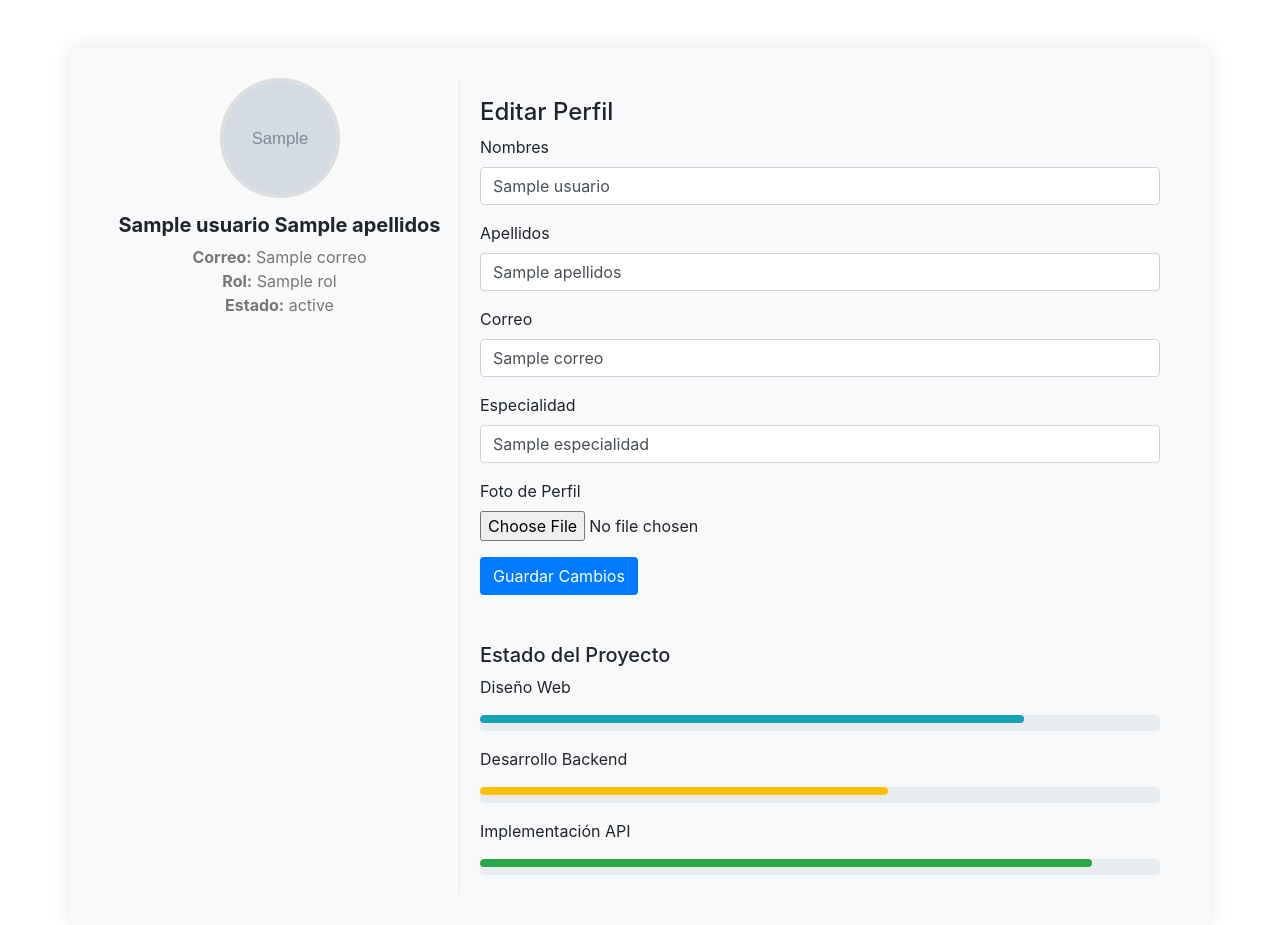
After one commit to julianGPR/Gesti-n-de-ambientes, a PHP site: the page made by views/administrador/usuarios/perfil.php in a window 1280 px wide. The commit adds this page. Run offline with PHP 8.4, Linux system fonts and the light colour scheme; tables that the repository leaves empty hold one stand-in row (values such as "Sample post"); the template is opened without the code that fills it: most values are stand-ins (such as "Sample title", 1, 10 or a date in 2020); grey boxes marked "Sample" are stand-in pictures; some libraries are stand-ins or nearby versions.

Commit message:
perfil del usuario

```diff
--- a/views/administrador/index.php
+++ b/views/administrador/index.php
@@ -29,8 +29,8 @@
                 <a class="nav-link dropdown-toggle" id="userDropdown" href="#" role="button" data-toggle="dropdown"
                     aria-haspopup="true" aria-expanded="false"><i class="fas fa-user fa-fw"></i></a>
                 <div class="dropdown-menu dropdown-menu-right" aria-labelledby="userDropdown">
-                    <a class="dropdown-item" href="#">Configuración</a>
-                    <div class="dropdown-divider"></div>
+                <a class="dropdown-item" href="/dashboard/gestion%20de%20ambientes/usuarios/perfil">Perfil</a>
+                <div class="dropdown-divider"></div>
                     <a class="dropdown-item" href="/dashboard/gestion%20de%20ambientes/login">Salir</a>
                 </div>
             </li>
--- /dev/null
+++ b/views/administrador/usuarios/perfil.php
@@ -0,0 +1,121 @@
+<!DOCTYPE html>
+<html lang="es">
+<head>
+    <meta charset="UTF-8">
+    <meta name="viewport" content="width=device-width, initial-scale=1, shrink-to-fit=no">
+    <title>Perfil de Usuario</title>
+    <link href="https://stackpath.bootstrapcdn.com/bootstrap/4.5.2/css/bootstrap.min.css" rel="stylesheet">
+    <style>
+        .profile-container {
+            background-color: #f8f9fa;
+            border-radius: 8px;
+            box-shadow: 0px 0px 20px rgba(0, 0, 0, 0.1);
+            padding: 30px;
+        }
+        .profile-img {
+            width: 120px;
+            height: 120px;
+            border-radius: 50%;
+            object-fit: cover;
+            margin-bottom: 15px;
+            border: 3px solid #ddd;
+        }
+        .profile-sidebar {
+            text-align: center;
+            border-right: 1px solid #e9ecef;
+        }
+        .profile-sidebar h3 {
+            font-size: 20px;
+            font-weight: bold;
+        }
+        .profile-sidebar p {
+            margin: 0;
+            color: #777;
+        }
+        .form-section {
+            padding: 20px;
+        }
+        .btn-save {
+            background-color: #007bff;
+            color: #fff;
+        }
+        .btn-save:hover {
+            background-color: #0056b3;
+        }
+        .progress-bar-custom {
+            height: 8px;
+            border-radius: 5px;
+        }
+    </style>
+</head>
+<body>
+    <div class="container mt-5">
+        <div class="row profile-container">
+            <!-- Sidebar del perfil -->
+            <div class="col-md-4 profile-sidebar">
+                <?php
+                if (!empty($usuario['foto_perfil'])) {
+                    echo '<img src="' . $usuario['foto_perfil'] . '" alt="Foto de perfil" class="profile-img">';
+                } else {
+                    echo '<img src="../assets/icon-5355896_1280.png" alt="Foto de perfil" class="profile-img">';
+                }
+                ?>
+                <h3><?php echo htmlspecialchars($usuario['Nombres'] . ' ' . $usuario['Apellidos']); ?></h3>
+                <p><strong>Correo:</strong> <?php echo htmlspecialchars($usuario['Correo']); ?></p>
+                <p><strong>Rol:</strong> <?php echo htmlspecialchars($usuario['Rol']); ?></p>
+                <p><strong>Estado:</strong> <?php echo htmlspecialchars($usuario['Estado']); ?></p>
+            </div>
+
+            <!-- Formulario de edición del perfil -->
+            <div class="col-md-8 form-section">
+                <h4>Editar Perfil</h4>
+                <form action="/dashboard/gestion%20de%20ambientes/usuarios/actualizarPerfil" method="POST" enctype="multipart/form-data">
+                    <div class="form-group">
+                        <label for="nombres">Nombres</label>
+                        <input type="text" class="form-control" name="nombres" id="nombres" value="<?php echo htmlspecialchars($usuario['Nombres']); ?>" required>
+                    </div>
+                    <div class="form-group">
+                        <label for="apellidos">Apellidos</label>
+                        <input type="text" class="form-control" name="apellidos" id="apellidos" value="<?php echo htmlspecialchars($usuario['Apellidos']); ?>" required>
+                    </div>
+                    <div class="form-group">
+                        <label for="correo">Correo</label>
+                        <input type="email" class="form-control" name="correo" id="correo" value="<?php echo htmlspecialchars($usuario['Correo']); ?>" required>
+                    </div>
+                    <div class="form-group">
+                        <label for="especialidad">Especialidad</label>
+                        <input type="text" class="form-control" name="especialidad" id="especialidad" value="<?php echo htmlspecialchars($usuario['Especialidad']); ?>" required>
+                    </div>
+                    <div class="form-group">
+                        <label for="foto_perfil">Foto de Perfil</label>
+                        <input type="file" class="form-control-file" name="foto_perfil" id="foto_perfil">
+                    </div>
+                    <button type="submit" class="btn btn-save">Guardar Cambios</button>
+                </form>
+
+                <!-- Barra de progreso de ejemplo -->
+                <div class="mt-5">
+                    <h5>Estado del Proyecto</h5>
+                    <p>Diseño Web</p>
+                    <div class="progress mb-3">
+                        <div class="progress-bar bg-info progress-bar-custom" role="progressbar" style="width: 80%;" aria-valuenow="80" aria-valuemin="0" aria-valuemax="100"></div>
+                    </div>
+                    <p>Desarrollo Backend</p>
+                    <div class="progress mb-3">
+                        <div class="progress-bar bg-warning progress-bar-custom" role="progressbar" style="width: 60%;" aria-valuenow="60" aria-valuemin="0" aria-valuemax="100"></div>
+                    </div>
+                    <p>Implementación API</p>
+                    <div class="progress">
+                        <div class="progress-bar bg-success progress-bar-custom" role="progressbar" style="width: 90%;" aria-valuenow="90" aria-valuemin="0" aria-valuemax="100"></div>
+                    </div>
+                </div>
+            </div>
+        </div>
+    </div>
+
+    <!-- Scripts de Bootstrap -->
+    <script src="https://code.jquery.com/jquery-3.5.1.slim.min.js"></script>
+    <script src="https://cdn.jsdelivr.net/npm/@popperjs/core@2.0.7/dist/umd/popper.min.js"></script>
+    <script src="https://stackpath.bootstrapcdn.com/bootstrap/4.5.2/js/bootstrap.min.js"></script>
+</body>
+</html>
```
Also changed, not shown: controllers/UsuariosController.php (+46 -0 lines), models/UsuariosModel.php (+22 -0 lines), assets/icon-5355896_1280.png (added), 1 other file.
